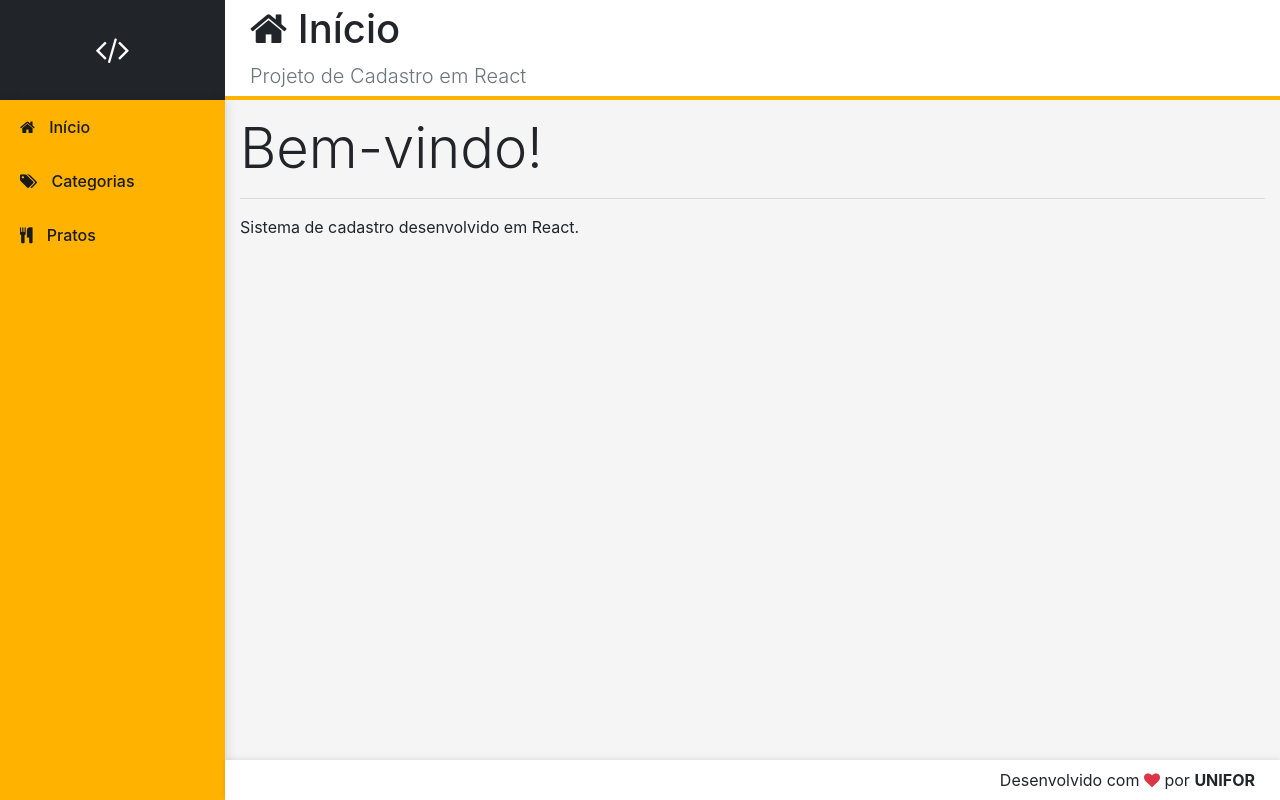
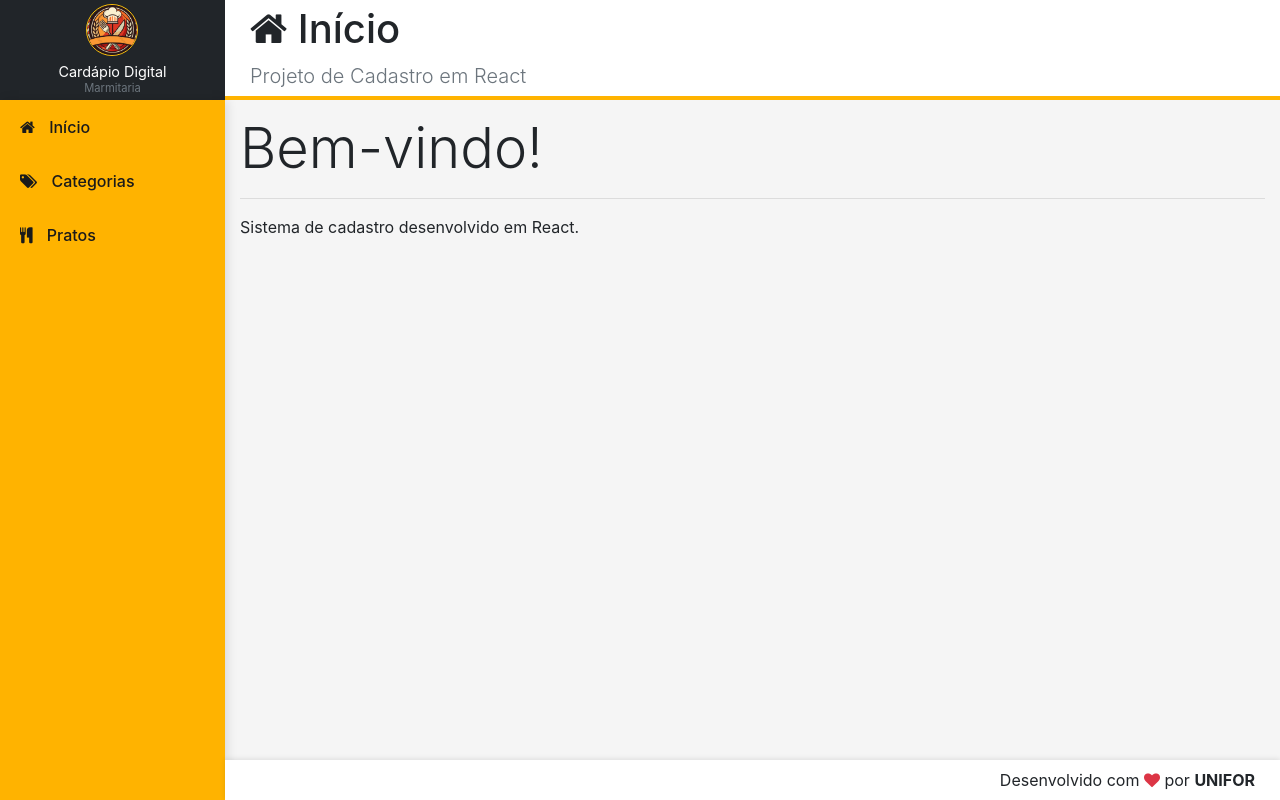
Before and after one commit to eu-ed44/unifor-plataformas-web, a React (Create React App) app in the folder frontend/: page / in a window 1280 px wide. Built offline with nearby package versions, Linux system fonts and the light colour scheme; no server answers.

Commit message:
Adiciona logotipo da marmitaria no Logo.jsx

```diff
--- a/frontend/src/components/template/Logo.jsx
+++ b/frontend/src/components/template/Logo.jsx
@@ -3,8 +3,19 @@ import React from 'react'
 import { Link } from 'react-router-dom'
 
 export default props =>
-    <aside className="logo">
-        <Link to="/" className="logo">
-            <i className="fa fa-code fa-2x text-white"></i>
+    <aside className="logo d-flex justify-content-center align-items-center py-3">
+        <Link to="/" className="logo text-decoration-none d-flex flex-column align-items-center">
+            <img
+                src={`${process.env.PUBLIC_URL}/logo-marmitaria.png`}
+                alt="Logotipo Cardápio Digital"
+                className="rounded-circle border border-warning"
+                style={{ width: '52px', height: '52px', objectFit: 'cover' }}
+            />
+            <span className="text-white fw-bold mt-2" style={{ fontSize: '0.9rem', lineHeight: 1.1 }}>
+                Cardápio Digital
+            </span>
+            <small className="text-secondary" style={{ fontSize: '0.7rem' }}>
+                Marmitaria
+            </small>
         </Link>
     </aside>
```
Also changed, not shown: frontend/public/logo-marmitaria.png (added).
